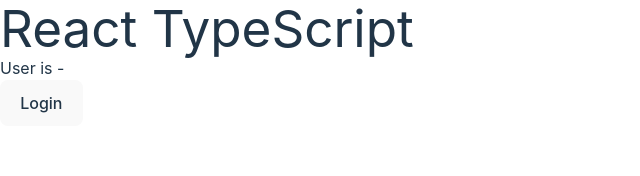
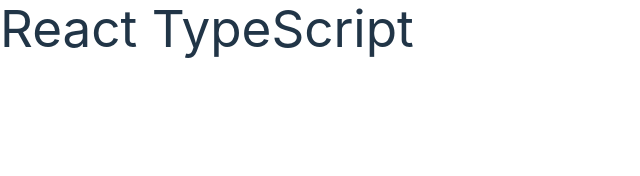
Before and after one commit to designervenkat/react-typescript-swapna, a React (Vite) app: page / in a window 1280 px wide. Shown: the top 176 px of the page, without its empty margins (0-640 px from the left). Built offline with nearby package versions, Linux system fonts and the light colour scheme.

Commit message:
folder updated

```diff
--- a/src/App.tsx
+++ b/src/App.tsx
@@ -1,7 +1,3 @@
-import Login from "./components/states/Login"
-import LoginUser from "./components/states/LoginUser"
-import User from "./components/states/User"
-
 function App() {
   return (
 
@@ -9,14 +5,6 @@
 
       <h1 className="my-10 text-base">React TypeScript</h1>
 
-      {/* Default */}
-      {/* <Login /> */}
-
-      {/* setting and type future values */}
-      {/* <LoginUser /> */}
-
-      {/* Type Assertion */}
-      <User />
 
 
     </div>
```
Also changed, not shown: src/components/states/useReducer/Count.tsx (renamed from src/components/reducer/Count.tsx), src/components/states/useState/Login.tsx (renamed from src/components/states/Login.tsx), src/components/states/useState/LoginUser.tsx (renamed from src/components/states/LoginUser.tsx), src/components/states/useState/User.tsx (renamed from src/components/states/User.tsx).
